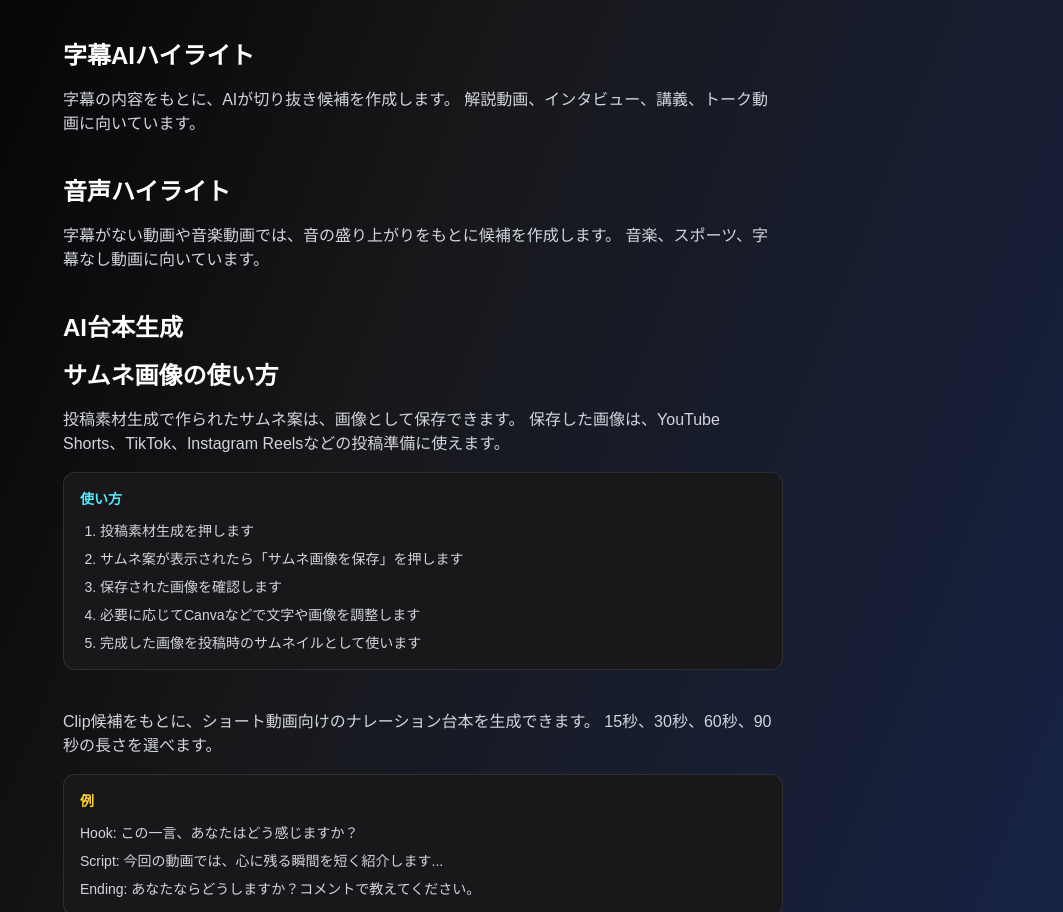
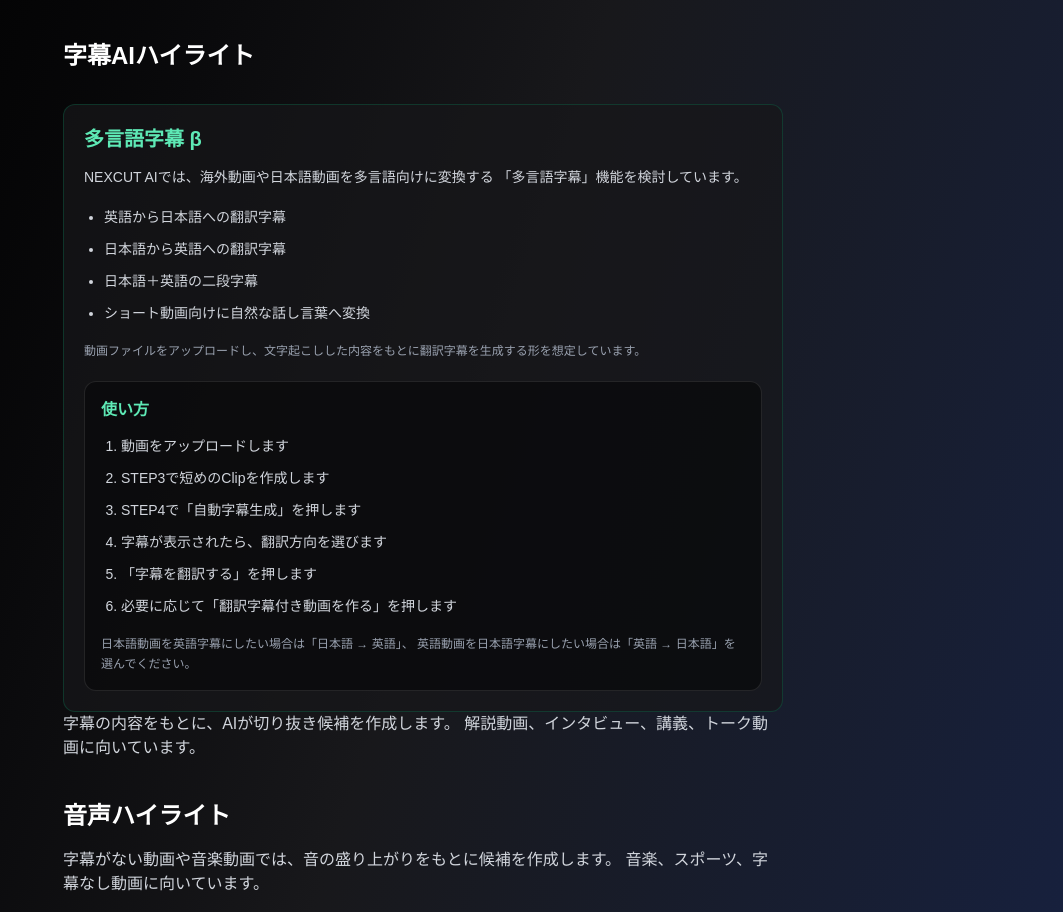
Before and after one commit to hiro042355/easyslice-ai, a Next.js app: page /guide in a window 1280 px wide. Shown: the part 1362-2274 px from the top of the page, without its empty margins (217-1280 px from the left). Built offline with nearby package versions, Linux system fonts and the light colour scheme.

Commit message:
Add multilingual subtitle beta

```diff
--- a/app/guide/page.tsx
+++ b/app/guide/page.tsx
@@ -78,6 +78,46 @@ export default function GuidePage() {
           <h2 className="mb-4 text-2xl font-bold text-white">
             字幕AIハイライト
           </h2>
+          <section className="mt-8 rounded-xl border border-emerald-500/20 bg-zinc-900/70 p-5">
+  <h2 className="text-xl font-bold text-emerald-300">
+    多言語字幕 β
+  </h2>
+
+  <p className="mt-3 text-sm leading-6 text-gray-300">
+    NEXCUT AIでは、海外動画や日本語動画を多言語向けに変換する
+    「多言語字幕」機能を検討しています。
+  </p>
+
+  <ul className="mt-4 list-disc space-y-2 pl-5 text-sm leading-6 text-gray-300">
+    <li>英語から日本語への翻訳字幕</li>
+    <li>日本語から英語への翻訳字幕</li>
+    <li>日本語＋英語の二段字幕</li>
+    <li>ショート動画向けに自然な話し言葉へ変換</li>
+  </ul>
+
+  <p className="mt-4 text-xs leading-5 text-gray-400">
+    動画ファイルをアップロードし、文字起こしした内容をもとに翻訳字幕を生成する形を想定しています。
+  </p>
+  <div className="mt-5 rounded-xl border border-white/10 bg-zinc-950/70 p-4">
+  <h3 className="font-semibold text-emerald-300">
+    使い方
+  </h3>
+
+  <ol className="mt-3 list-decimal space-y-2 pl-5 text-sm leading-6 text-gray-300">
+    <li>動画をアップロードします</li>
+    <li>STEP3で短めのClipを作成します</li>
+    <li>STEP4で「自動字幕生成」を押します</li>
+    <li>字幕が表示されたら、翻訳方向を選びます</li>
+    <li>「字幕を翻訳する」を押します</li>
+    <li>必要に応じて「翻訳字幕付き動画を作る」を押します</li>
+  </ol>
+
+  <p className="mt-4 text-xs leading-5 text-gray-400">
+    日本語動画を英語字幕にしたい場合は「日本語 → 英語」、
+    英語動画を日本語字幕にしたい場合は「英語 → 日本語」を選んでください。
+  </p>
+</div>
+</section>
 
           <p className="text-gray-300">
             字幕の内容をもとに、AIが切り抜き候補を作成します。
```
